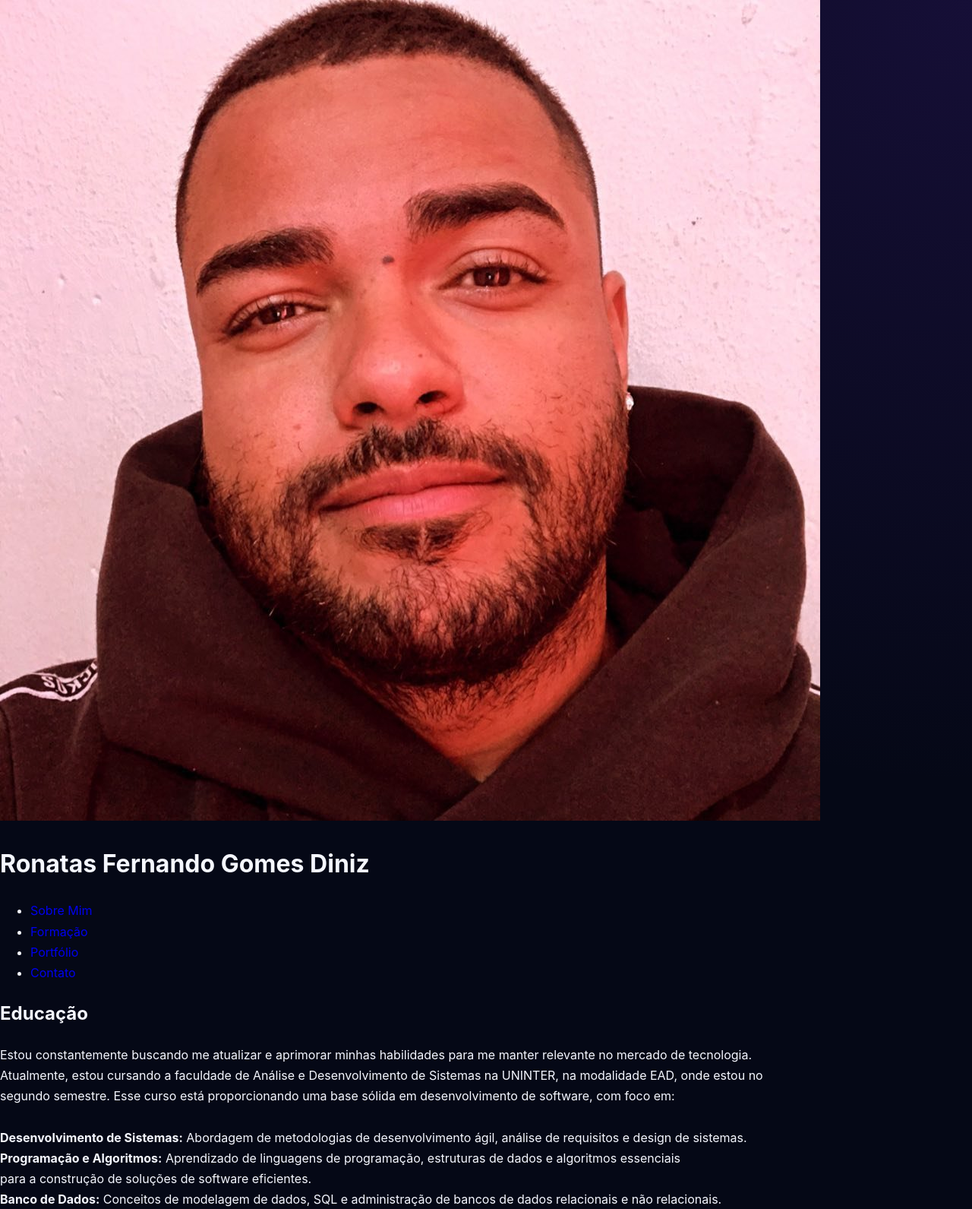
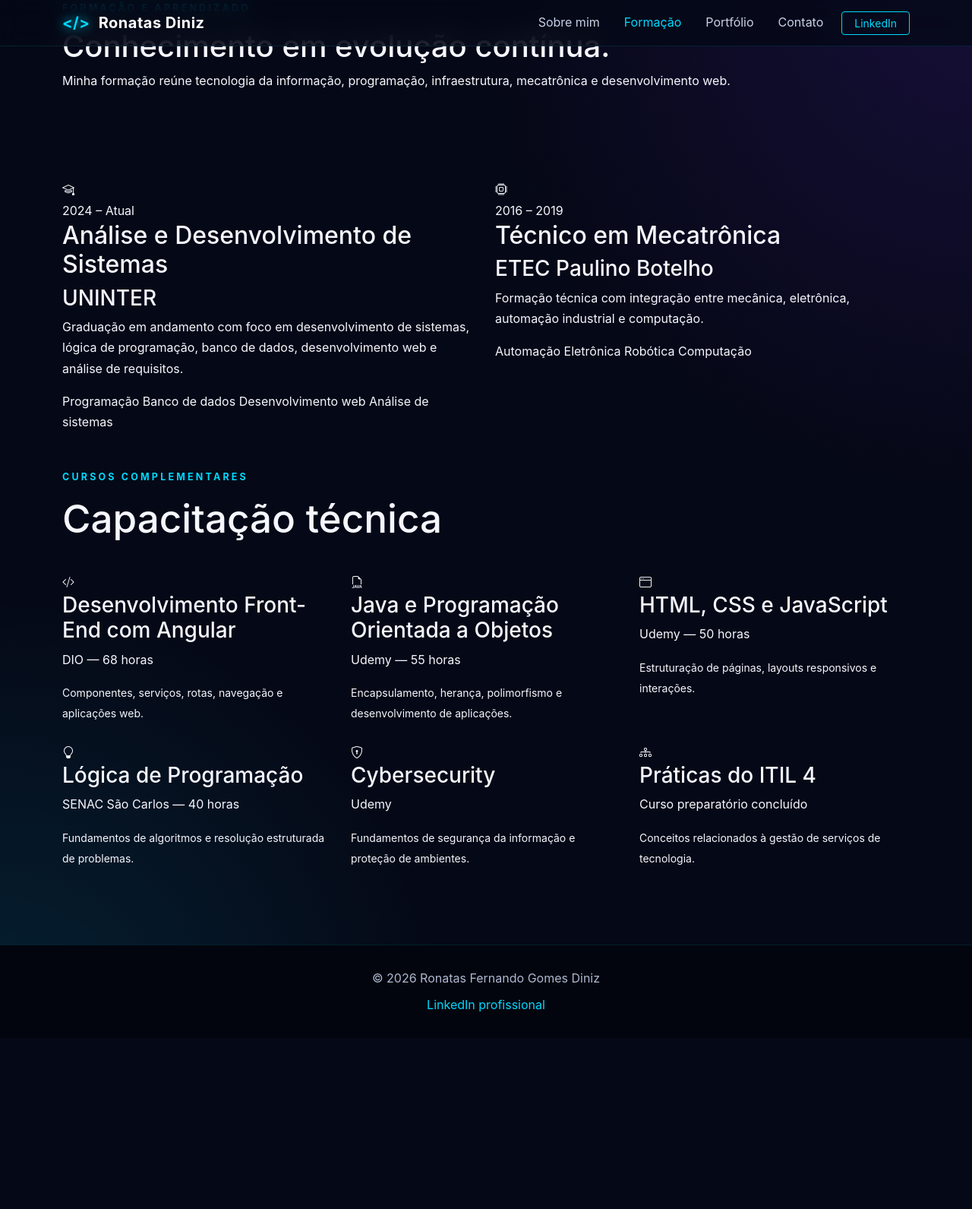
Before and after one commit to Ronatas/portifolio_pessoal, a plain HTML site: page formacao.html in a window 1280 px wide. Shown: the top 1591 px of the page at 76% size. After the commit the page ends 1366 px from the top, so only its background shows below. Drawn offline with nearby package versions, Linux system fonts and the light colour scheme.

Commit message:
Atualizar o formacao.html

```diff
--- a/formacao.html
+++ b/formacao.html
@@ -3,84 +3,267 @@
 <head>
     <meta charset="UTF-8">
     <meta name="viewport" content="width=device-width, initial-scale=1.0">
-    <title>Formação</title>
+
+    <meta
+        name="description"
+        content="Formação acadêmica e cursos de Ronatas Fernando Gomes Diniz."
+    >
+
+    <title>Formação | Ronatas Diniz</title>
+
+    <link
+        href="https://cdn.jsdelivr.net/npm/bootstrap@5.3.8/dist/css/bootstrap.min.css"
+        rel="stylesheet"
+    >
+
+    <link
+        rel="stylesheet"
+        href="https://cdn.jsdelivr.net/npm/bootstrap-icons@1.11.3/font/bootstrap-icons.min.css"
+    >
+
     <link rel="stylesheet" href="styles.css">
 </head>
+
 <body>
-    <header>
+
+    <nav class="navbar navbar-expand-lg navbar-dark fixed-top navbar-futurista">
         <div class="container">
-            <div class="photo-section">
-                <img src="./imgs/perfil-ronatas.jpg" alt="Minha Foto" class="photo">
-                <h1 class="name">Ronatas Fernando Gomes Diniz</h1>
+            <a class="navbar-brand fw-bold" href="index.html">
+                <span class="brand-symbol">&lt;/&gt;</span>
+                Ronatas Diniz
+            </a>
+
+            <button
+                class="navbar-toggler"
+                type="button"
+                data-bs-toggle="collapse"
+                data-bs-target="#menuPrincipal"
+                aria-controls="menuPrincipal"
+                aria-expanded="false"
+                aria-label="Abrir menu"
+            >
+                <span class="navbar-toggler-icon"></span>
+            </button>
+
+            <div class="collapse navbar-collapse" id="menuPrincipal">
+                <ul class="navbar-nav ms-auto align-items-lg-center gap-lg-3">
+                    <li class="nav-item">
+                        <a class="nav-link" href="index.html">Sobre mim</a>
+                    </li>
+
+                    <li class="nav-item">
+                        <a class="nav-link active" href="formacao.html">Formação</a>
+                    </li>
+
+                    <li class="nav-item">
+                        <a class="nav-link" href="portfolio.html">Portfólio</a>
+                    </li>
+
+                    <li class="nav-item">
+                        <a class="nav-link" href="contato.html">Contato</a>
+                    </li>
+
+                    <li class="nav-item">
+                        <a
+                            class="btn btn-outline-info btn-sm px-3"
+                            href="https://www.linkedin.com/in/ronatas-fernando-diniz-17020514a/"
+                            target="_blank"
+                            rel="noopener noreferrer"
+                        >
+                            LinkedIn
+                        </a>
+                    </li>
+                </ul>
             </div>
-            <nav class="menu">
-                <ul>
-                    <li><a href="index.html">Sobre Mim</a></li>
-                    <li><a href="formacao.html">Formação</a></li>
-                    <li><a href="portfolio.html">Portfólio</a></li>
-                    <li><a href="contato.html">Contato</a></li>
-                </ul>
-            </nav>
         </div>
-    </header>
+    </nav>
 
-    <main>
-        <h2>Educação</h2>
+    <main class="inner-page">
 
-<p>Estou constantemente buscando me atualizar e aprimorar minhas habilidades para me manter relevante no mercado de tecnologia.<br>
-Atualmente, estou cursando a faculdade de Análise e Desenvolvimento de Sistemas na UNINTER, na modalidade EAD, onde estou no<br>
-segundo semestre. Esse curso está proporcionando uma base sólida em desenvolvimento de software, com foco em:<br><br>
+        <section class="page-hero">
+            <div class="container">
+                <p class="section-kicker">FORMAÇÃO E APRENDIZADO</p>
 
-<strong> Desenvolvimento de Sistemas:</strong> Abordagem de metodologias de desenvolvimento ágil, análise de requisitos e design de sistemas.<br>
-<strong> Programação e Algoritmos:</strong> Aprendizado de linguagens de programação, estruturas de dados e algoritmos essenciais<br>
-para a construção de soluções de software eficientes.<br>
-<strong> Banco de Dados:</strong> Conceitos de modelagem de dados, SQL e administração de bancos de dados relacionais e não relacionais.<br>
-<strong> Desenvolvimento Web e Mobile:</strong> Criação de aplicações web e móveis, utilizando tecnologias modernas e práticas recomendadas de desenvolvimento.<br><br>
+                <h1>
+                    Conhecimento em evolução contínua.
+                </h1>
 
-<strong>ETEC Paulino Botelho</strong> | São Carlos | 2017 - 2019  <br>
-Técnico em Mecatônica<br><br>
+                <p>
+                    Minha formação reúne tecnologia da informação, programação,
+                    infraestrutura, mecatrônica e desenvolvimento web.
+                </p>
+            </div>
+        </section>
 
-Durante este curso, adquiri conhecimentos em:<br><br>
+        <section class="section-space">
+            <div class="container">
 
-<strong> Automação Industrial:</strong> Sistemas de controle, robótica e automação de processos.<br>
-<strong>Mecatrônica:</strong> Integração de mecânica, eletrônica e computação para o desenvolvimento de sistemas automatizados.<br>
+                <div class="row g-4">
 
-<strong>Cursos Adicionais</strong><br><br>
+                    <div class="col-lg-6">
+                        <div class="education-card h-100">
+                            <div class="education-icon">
+                                <i class="bi bi-mortarboard"></i>
+                            </div>
 
-<strong>DIO. WEB</strong> | 2024 - 2024 <br>
-Desenvolvimento Front End com Angular <br>
-Carga Horária: 68 horas<br>
+                            <span class="education-period">
+                                2024 – Atual
+                            </span>
 
-Neste curso, aprofundei meus conhecimentos em Angular, uma das principais frameworks para desenvolvimento de aplicações web modernas, abordando:<br><br>
+                            <h2>
+                                Análise e Desenvolvimento de Sistemas
+                            </h2>
 
-<strong>Criação e Gerenciamento de Componentes:</strong> Construção de interfaces de usuário dinâmicas e responsivas.<br>
-<strong>Serviços e Dependency Injection:</strong> Implementação de serviços para comunicação com APIs e gerenciamento de dependências.<br>
-<strong>Rotas e Navegação:</strong> Criação de rotas e gerenciamento da navegação em aplicações SPA (Single Page Application).<br><br>
+                            <h3>UNINTER</h3>
 
-<strong>Udemy Academy</strong> | 2024 - 2024 <br>
-Java Programação Orientada a Objetos  <br>
-Carga Horária: 55 horas<br><br>
+                            <p>
+                                Graduação em andamento com foco em desenvolvimento
+                                de sistemas, lógica de programação, banco de dados,
+                                desenvolvimento web e análise de requisitos.
+                            </p>
 
-Neste curso, estudei:<br>
+                            <div class="tag-list">
+                                <span>Programação</span>
+                                <span>Banco de dados</span>
+                                <span>Desenvolvimento web</span>
+                                <span>Análise de sistemas</span>
+                            </div>
+                        </div>
+                    </div>
 
-<strong>Programação Orientada a Objetos:</strong> Princípios de encapsulamento, herança e polimorfismo em Java.<br>
-<strong>Desenvolvimento de Aplicações:</strong> Criação de aplicações robustas e escaláveis utilizando Java.<br><br>
+                    <div class="col-lg-6">
+                        <div class="education-card h-100">
+                            <div class="education-icon">
+                                <i class="bi bi-cpu"></i>
+                            </div>
 
-<strong>Udemy Academy</strong> | 2024 - 2024 <br>
-Front-End Design Essencial - HTML, CSS e JS  <br>
-Carga Horária: 50 horas<br><br>
+                            <span class="education-period">
+                                2016 – 2019
+                            </span>
 
-Este curso me proporcionou conhecimentos avançados em:<br><br>
+                            <h2>
+                                Técnico em Mecatrônica
+                            </h2>
 
-<strong>HTML e CSS:</strong> Criação de layouts web responsivos e acessíveis.<br>
-<strong>JavaScript:</strong> Desenvolvimento de funcionalidades interativas e dinâmicas em páginas web.<br><br>
+                            <h3>ETEC Paulino Botelho</h3>
 
-</p>
+                            <p>
+                                Formação técnica com integração entre mecânica,
+                                eletrônica, automação industrial e computação.
+                            </p>
+
+                            <div class="tag-list">
+                                <span>Automação</span>
+                                <span>Eletrônica</span>
+                                <span>Robótica</span>
+                                <span>Computação</span>
+                            </div>
+                        </div>
+                    </div>
+
+                </div>
+
+                <div class="section-heading mt-5">
+                    <p class="section-kicker">CURSOS COMPLEMENTARES</p>
+
+                    <h2>
+                        Capacitação técnica
+                    </h2>
+                </div>
+
+                <div class="row g-4 mt-2">
+
+                    <div class="col-md-6 col-lg-4">
+                        <div class="course-card">
+                            <i class="bi bi-code-slash"></i>
+                            <h3>Desenvolvimento Front-End com Angular</h3>
+                            <p>DIO — 68 horas</p>
+                            <small>
+                                Componentes, serviços, rotas, navegação e aplicações web.
+                            </small>
+                        </div>
+                    </div>
+
+                    <div class="col-md-6 col-lg-4">
+                        <div class="course-card">
+                            <i class="bi bi-filetype-java"></i>
+                            <h3>Java e Programação Orientada a Objetos</h3>
+                            <p>Udemy — 55 horas</p>
+                            <small>
+                                Encapsulamento, herança, polimorfismo e desenvolvimento
+                                de aplicações.
+                            </small>
+                        </div>
+                    </div>
+
+                    <div class="col-md-6 col-lg-4">
+                        <div class="course-card">
+                            <i class="bi bi-window"></i>
+                            <h3>HTML, CSS e JavaScript</h3>
+                            <p>Udemy — 50 horas</p>
+                            <small>
+                                Estruturação de páginas, layouts responsivos e interações.
+                            </small>
+                        </div>
+                    </div>
+
+                    <div class="col-md-6 col-lg-4">
+                        <div class="course-card">
+                            <i class="bi bi-lightbulb"></i>
+                            <h3>Lógica de Programação</h3>
+                            <p>SENAC São Carlos — 40 horas</p>
+                            <small>
+                                Fundamentos de algoritmos e resolução estruturada de problemas.
+                            </small>
+                        </div>
+                    </div>
+
+                    <div class="col-md-6 col-lg-4">
+                        <div class="course-card">
+                            <i class="bi bi-shield-lock"></i>
+                            <h3>Cybersecurity</h3>
+                            <p>Udemy</p>
+                            <small>
+                                Fundamentos de segurança da informação e proteção de ambientes.
+                            </small>
+                        </div>
+                    </div>
+
+                    <div class="col-md-6 col-lg-4">
+                        <div class="course-card">
+                            <i class="bi bi-diagram-3"></i>
+                            <h3>Práticas do ITIL 4</h3>
+                            <p>Curso preparatório concluído</p>
+                            <small>
+                                Conceitos relacionados à gestão de serviços de tecnologia.
+                            </small>
+                        </div>
+                    </div>
+
+                </div>
+
+            </div>
+        </section>
 
     </main>
 
-    <footer>
-        <p>&copy; 2024 <a href="https://www.linkedin.com/in/ronatas-fernando-diniz-17020514a/ " target="_blank">Diniz</a></p>
+    <footer class="footer-futurista">
+        <div class="container text-center">
+            <p class="mb-2">© 2026 Ronatas Fernando Gomes Diniz</p>
+
+            <a
+                href="https://www.linkedin.com/in/ronatas-fernando-diniz-17020514a/"
+                target="_blank"
+                rel="noopener noreferrer"
+            >
+                LinkedIn profissional
+            </a>
+        </div>
     </footer>
+
+    <script
+        src="https://cdn.jsdelivr.net/npm/bootstrap@5.3.8/dist/js/bootstrap.bundle.min.js"
+    ></script>
+
 </body>
 </html>
```
